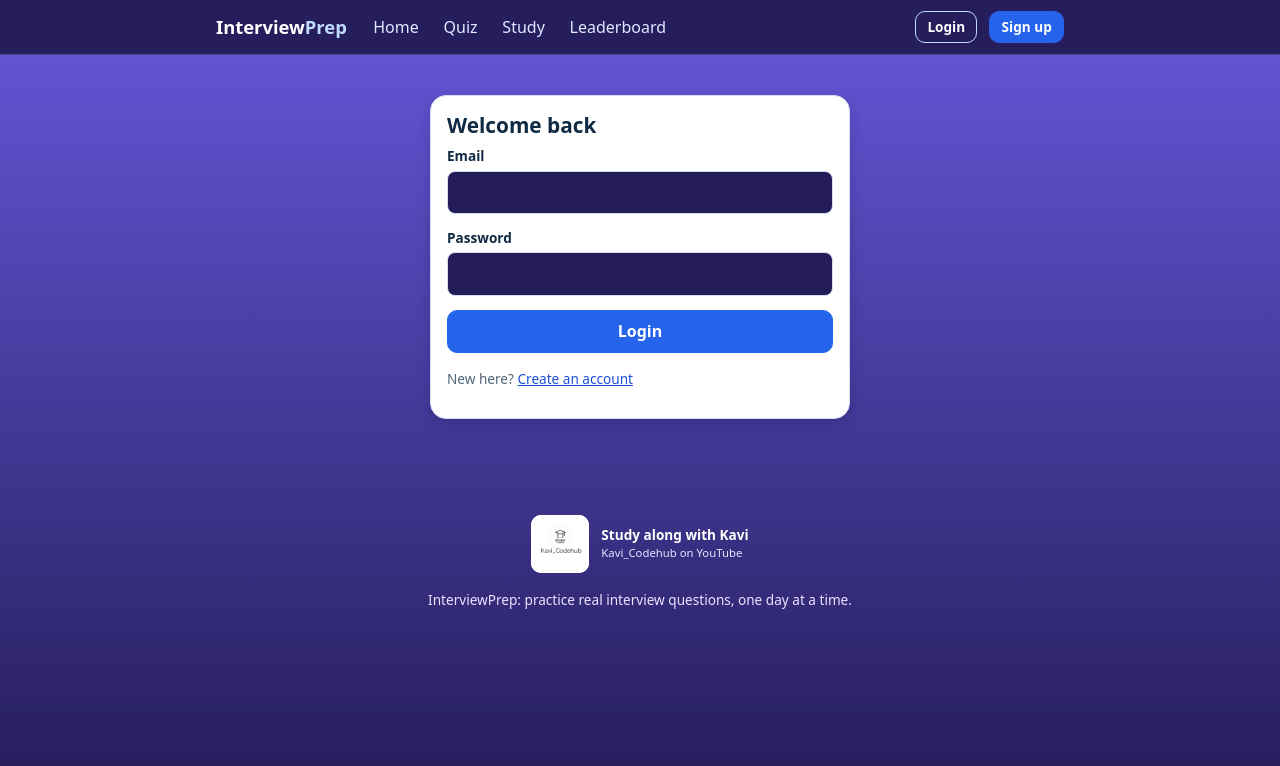
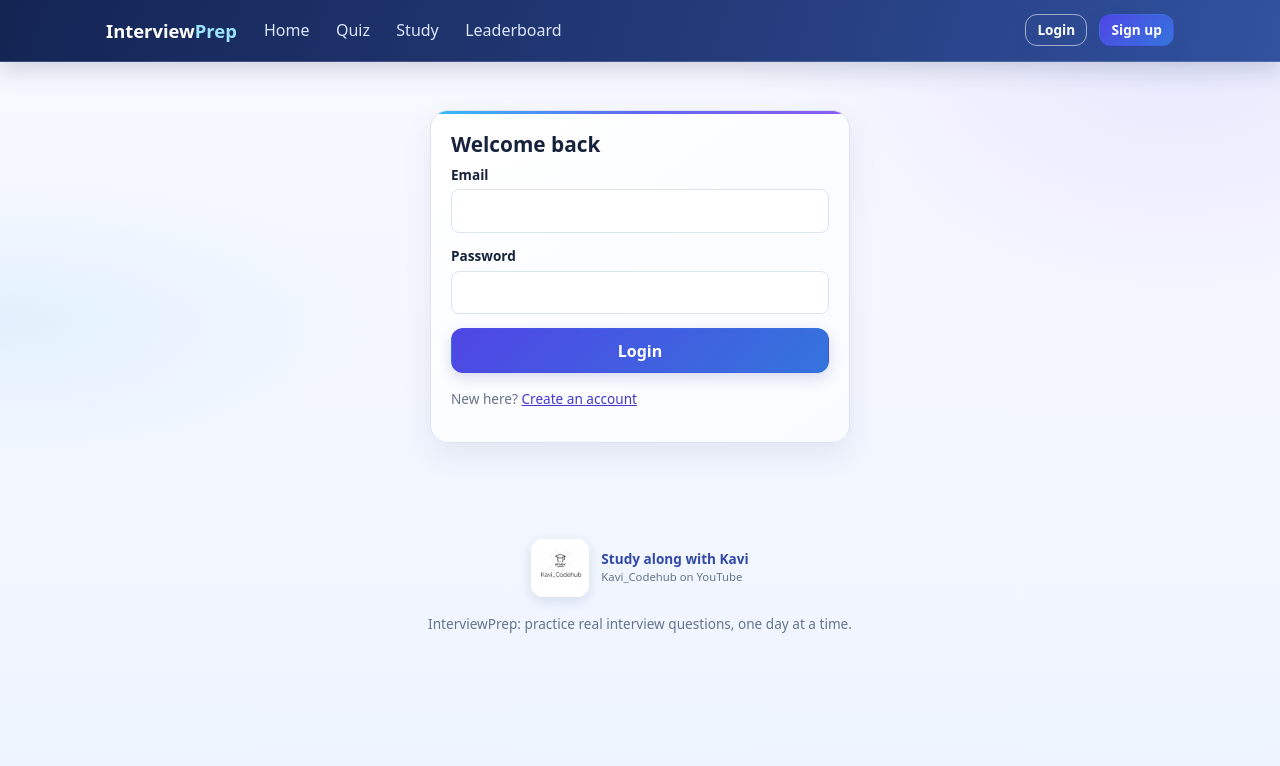
Before and after one commit to KaviBakiyalakshmi/interview-prep-frontend, a React (Vite) app: page /login in a window 1280 px wide. Shown: the top 766 px of the page. Built offline with nearby package versions, Linux system fonts and the light colour scheme; no server answers.

Commit message:
Refresh app with polished indigo theme
Co-authored-by: Copilot <223556219+Copilot@users.noreply.github.com>

```diff
--- a/index.html
+++ b/index.html
@@ -3,7 +3,7 @@
   <head>
     <meta charset="UTF-8" />
     <meta name="viewport" content="width=device-width, initial-scale=1" />
-    <meta name="theme-color" content="#2563eb" />
+    <meta name="theme-color" content="#253c7c" />
     <meta name="description" content="Study along with Kavi: practice Java and Spring Boot interview questions." />
     <link rel="manifest" href="/manifest.webmanifest" />
     <link rel="icon" type="image/png" href="/icon-192.png" />
--- a/src/styles.css
+++ b/src/styles.css
@@ -1,20 +1,20 @@
 :root {
-  --bg: #241c58;
+  --bg: #f3f6ff;
   --surface: #ffffff;
-  --text: #ffffff;
-  --muted: #e8e3ff;
-  --border: #d2deed;
-  --primary: #2563eb;
+  --text: #17233d;
+  --muted: #64748b;
+  --border: #dce4f2;
+  --primary: #4f46e5;
   --primary-text: #ffffff;
-  --accent: #2563eb;
-  --card-text: #102a43;
-  --good: #14532d;
-  --good-bg: #bbf7d0;
-  --bad: #991b1b;
+  --accent: #0284c7;
+  --card-text: #17233d;
+  --good: #166534;
+  --good-bg: #dcfce7;
+  --bad: #b91c1c;
   --bad-bg: #fee2e2;
-  --radius: 16px;
-  --shadow: 0 4px 14px rgba(15, 10, 52, 0.16);
-  color-scheme: dark;
+  --radius: 18px;
+  --shadow: 0 12px 30px rgba(37, 54, 102, 0.08);
+  color-scheme: light;
 }
 
 * { box-sizing: border-box; }
@@ -22,13 +22,16 @@
 body {
   margin: 0;
   min-height: 100vh;
-  background: linear-gradient(180deg, #6658dc 0%, #241c58 100%) fixed;
+  background:
+    radial-gradient(ellipse at 92% 4%, rgba(99, 102, 241, 0.11), transparent 28rem),
+    radial-gradient(ellipse at 0% 40%, rgba(14, 165, 233, 0.08), transparent 24rem),
+    linear-gradient(180deg, #f8f9ff 0%, #eef4ff 100%) fixed;
   color: var(--text);
   font-family: system-ui, -apple-system, 'Segoe UI', Roboto, 'Helvetica Neue', Arial, sans-serif;
   line-height: 1.5;
 }
 
-a { color: var(--primary); text-decoration: none; }
+a { color: #4338ca; text-decoration: none; }
 a:hover { text-decoration: underline; }
 h1, h2, h3 { line-height: 1.25; margin: 0 0 0.5rem; }
 h1 { font-size: 1.8rem; }
@@ -36,7 +39,7 @@ h2 { font-size: 1.3rem; }
 h3 { font-size: 1.05rem; }
 p { margin: 0 0 0.75rem; }
 
-.container { max-width: 880px; margin: 0 auto; padding: 1rem 1rem 3rem; }
+.container { max-width: 980px; margin: 0 auto; padding: 1.5rem 1rem 3rem; }
 .center { text-align: center; padding: 2rem 0; }
 .muted { color: var(--muted); }
 .small-text { font-size: 0.85rem; }
@@ -52,36 +55,42 @@ p { margin: 0 0 0.75rem; }
 .stack > * + * { margin-top: 1rem; }
 
 /* header */
-.site-header { background: rgba(36, 28, 88, 0.96); border-bottom: 1px solid rgba(255, 255, 255, 0.2); position: sticky; top: 0; z-index: 10; }
-.site-header .inner { max-width: 880px; margin: 0 auto; padding: 0.6rem 1rem; display: flex; align-items: center; gap: 1rem; flex-wrap: wrap; }
-.brand { font-weight: 800; font-size: 1.15rem; color: var(--text); }
-.brand span { color: #bfdbfe; }
+.site-header { background: linear-gradient(105deg, #142554 0%, #253c7c 58%, #3152a0 100%); border-bottom: 1px solid rgba(255, 255, 255, 0.16); box-shadow: 0 8px 24px rgba(20, 37, 84, 0.18); position: sticky; top: 0; z-index: 10; }
+.site-header .inner { max-width: 1100px; margin: 0 auto; padding: 0.75rem 1rem; display: flex; align-items: center; gap: 1rem; flex-wrap: wrap; }
+.brand { font-weight: 800; font-size: 1.15rem; color: #ffffff; }
+.brand span { color: #9ce5ff; }
 .nav { display: flex; gap: 0.25rem; flex-wrap: wrap; flex: 1; }
-.nav a { padding: 0.35rem 0.65rem; border-radius: 8px; color: #e0e7ff; font-weight: 500; }
-.nav a.active, .nav a:hover { background: rgba(255, 255, 255, 0.12); color: #ffffff; text-decoration: none; }
-.site-header .btn.ghost { color: #ffffff; border-color: #bfdbfe; }
+.nav a { padding: 0.4rem 0.7rem; border-radius: 10px; color: #dbe7ff; font-weight: 500; }
+.nav a.active, .nav a:hover { background: rgba(255, 255, 255, 0.14); color: #ffffff; text-decoration: none; }
+.site-header .muted { color: #dbe7ff; }
+.site-header .btn.ghost { color: #ffffff; border-color: rgba(255, 255, 255, 0.55); }
 .site-footer { text-align: center; color: var(--muted); font-size: 0.85rem; padding: 1.5rem 1rem 2.5rem; }
 .site-footer p { margin: 0.75rem 0 0; }
-.channel-link { display: inline-flex; align-items: center; gap: 0.75rem; color: #ffffff; text-align: left; }
+.channel-link { display: inline-flex; align-items: center; gap: 0.75rem; color: #3349a8; text-align: left; }
 .channel-link:hover { color: var(--primary); text-decoration: none; }
-.channel-link img { width: 58px; height: 58px; object-fit: contain; border-radius: 10px; background: #fff; }
+.channel-link img { width: 58px; height: 58px; object-fit: contain; border-radius: 12px; background: #fff; box-shadow: 0 4px 12px rgba(25, 45, 98, 0.12); }
 .channel-link span, .channel-link small { display: block; }
 .channel-link small { color: var(--muted); }
 
 /* cards + forms */
-.card { background: var(--surface); color: var(--card-text); border: 1px solid var(--border); border-radius: var(--radius); padding: 1rem; box-shadow: var(--shadow); margin-bottom: 0.9rem; }
-.card .muted { color: #52657a; }
-.card a { color: #1d4ed8; text-decoration: underline; }
+.card { position: relative; overflow: hidden; background: linear-gradient(145deg, #ffffff 0%, #f9fbff 100%); color: var(--card-text); border: 1px solid var(--border); border-radius: var(--radius); padding: 1.25rem; box-shadow: var(--shadow); margin-bottom: 1rem; }
+.card::before { content: ''; position: absolute; inset: 0 0 auto; height: 3px; background: linear-gradient(90deg, #38bdf8, #6366f1, #8b5cf6); }
+.card .muted { color: var(--muted); }
+.card a { color: #4338ca; text-decoration: underline; }
 .card a.btn { text-decoration: none; }
 .card .btn.ghost { color: var(--primary); border-color: var(--primary); }
 .card .chip { color: var(--primary); border-color: var(--primary); }
-.hero { padding: 1.5rem 0 1rem; }
-.hero h1 { color: #ffffff; }
-.hero p { color: var(--muted); font-size: 1.05rem; max-width: 640px; }
+.hero { position: relative; overflow: hidden; padding: 2rem; margin: 0.25rem 0 1.25rem; border: 1px solid rgba(255, 255, 255, 0.35); border-radius: 26px; background: linear-gradient(120deg, #334fc4 0%, #5b4bd8 56%, #347bb9 100%); box-shadow: 0 18px 42px rgba(51, 63, 157, 0.22); }
+.hero::after { content: ''; position: absolute; width: 280px; height: 280px; right: -100px; top: -175px; border-radius: 50%; background: rgba(255, 255, 255, 0.12); pointer-events: none; }
+.hero h1 { position: relative; color: #ffffff; }
+.hero p { position: relative; color: #eaf3ff; font-size: 1.05rem; max-width: 640px; }
+.hero .row { position: relative; }
+.hero .btn { background: #ffffff; border-color: #ffffff; color: #3349a8; box-shadow: 0 6px 16px rgba(16, 29, 86, 0.18); }
+.hero .btn.ghost { background: transparent; color: #ffffff; border-color: rgba(255, 255, 255, 0.7); }
 label { display: block; font-size: 0.85rem; font-weight: 600; margin-bottom: 0.25rem; }
 input, select, textarea {
   width: 100%; padding: 0.55rem 0.7rem; border: 1px solid var(--border); border-radius: 8px;
-  background: var(--bg); color: var(--text); font: inherit;
+  background: #ffffff; color: var(--text); font: inherit;
 }
 input:focus, select:focus, textarea:focus { outline: 2px solid var(--primary); outline-offset: 1px; }
 textarea { min-height: 90px; resize: vertical; }
@@ -89,10 +98,10 @@ textarea { min-height: 90px; resize: vertical; }
 .narrow { max-width: 420px; margin: 1.5rem auto; }
 
 .btn {
-  display: inline-block; border: 1px solid var(--primary); background: var(--primary); color: var(--primary-text);
-  padding: 0.55rem 1rem; border-radius: 10px; font: inherit; font-weight: 600; cursor: pointer;
+  display: inline-block; border: 1px solid transparent; background: linear-gradient(135deg, #4f46e5, #3474dc); color: var(--primary-text);
+  padding: 0.6rem 1.05rem; border-radius: 12px; font: inherit; font-weight: 700; cursor: pointer; box-shadow: 0 5px 14px rgba(51, 65, 155, 0.18);
 }
-.btn:hover { filter: brightness(1.05); text-decoration: none; }
+.btn:hover { filter: brightness(1.07); transform: translateY(-1px); text-decoration: none; }
 .btn:disabled { opacity: 0.55; cursor: not-allowed; }
 .btn.ghost { background: transparent; color: var(--primary); }
 .btn.small { padding: 0.3rem 0.7rem; font-size: 0.85rem; }
@@ -104,37 +113,38 @@ textarea { min-height: 90px; resize: vertical; }
 .alert.success { background: var(--good-bg); color: var(--good); }
 
 .badges { display: flex; gap: 0.35rem; flex-wrap: wrap; }
-.badge { font-size: 0.72rem; font-weight: 600; padding: 0.15rem 0.5rem; border-radius: 999px; background: var(--bg); border: 1px solid var(--border); color: var(--muted); text-transform: capitalize; }
+.badge { font-size: 0.72rem; font-weight: 600; padding: 0.2rem 0.6rem; border-radius: 999px; background: #eef2ff; border: 1px solid #dfe4ff; color: #4542a8; text-transform: capitalize; }
 .badge.accent { background: var(--primary); border-color: var(--primary); color: var(--primary-text); }
+.card .badge.accent { background: #e0f2fe; border-color: #bae6fd; color: #075985; }
 
 /* questions + options */
 .question { font-size: 1.1rem; margin: 0.75rem 0; white-space: pre-line; }
 .options { list-style: none; padding: 0; margin: 0 0 0.75rem; display: grid; gap: 0.5rem; }
 .option {
   display: flex; gap: 0.65rem; align-items: flex-start; text-align: left; width: 100%;
-  padding: 0.65rem 0.8rem; border: 1px solid var(--border); border-radius: 10px;
-  background: #ffffff; color: var(--card-text); font: inherit;
+  padding: 0.75rem 0.85rem; border: 1px solid var(--border); border-radius: 12px;
+  background: #ffffff; color: var(--card-text); font: inherit; transition: border-color 0.15s, background 0.15s, transform 0.15s;
 }
 button.option { cursor: pointer; }
-button.option:hover:not(:disabled) { border-color: var(--primary); }
-.option.selected { border-color: var(--primary); box-shadow: 0 0 0 1px var(--primary); }
-.option.correct { background: #17653d; border-color: #82e1a9; color: #ffffff; }
-.option.wrong { background: #8e2638; border-color: #ff9ca8; color: #ffffff; }
-.letter { flex: none; width: 1.6rem; height: 1.6rem; border-radius: 50%; display: inline-flex; align-items: center; justify-content: center; font-size: 0.8rem; font-weight: 700; background: var(--bg); color: #ffffff; border: 1px solid var(--border); }
+button.option:hover:not(:disabled) { border-color: #818cf8; background: #f5f6ff; transform: translateY(-1px); }
+.option.selected { border-color: var(--primary); background: #eef2ff; box-shadow: 0 0 0 2px rgba(79, 70, 229, 0.12); }
+.option.correct { background: var(--good-bg); border-color: #86efac; color: #14532d; }
+.option.wrong { background: var(--bad-bg); border-color: #fca5a5; color: #991b1b; }
+.letter { flex: none; width: 1.6rem; height: 1.6rem; border-radius: 50%; display: inline-flex; align-items: center; justify-content: center; font-size: 0.8rem; font-weight: 700; background: #eef2ff; color: #4338ca; border: 1px solid #dfe4ff; }
 .tag { margin-left: auto; font-size: 0.75rem; font-weight: 700; white-space: nowrap; }
 
-.explanation { background: #eff6ff; color: var(--card-text); border-radius: 10px; padding: 0.75rem; margin-top: 0.5rem; }
+.explanation { background: #f1f5ff; color: var(--card-text); border: 1px solid #e1e8fb; border-radius: 12px; padding: 0.85rem; margin-top: 0.5rem; }
 .tabs { display: flex; gap: 0.35rem; margin-bottom: 0.5rem; }
-.tab { border: 1px solid var(--border); background: transparent; color: var(--muted); border-radius: 999px; padding: 0.15rem 0.7rem; font: inherit; font-size: 0.8rem; cursor: pointer; }
+.tab { border: 1px solid var(--border); background: #ffffff; color: var(--muted); border-radius: 999px; padding: 0.2rem 0.75rem; font: inherit; font-size: 0.8rem; cursor: pointer; }
 .tab.active { background: var(--primary); border-color: var(--primary); color: var(--primary-text); }
 .explanation p { margin: 0; }
 
 /* progress + ring */
-.progress { height: 8px; background: var(--border); border-radius: 999px; overflow: hidden; margin-bottom: 1rem; }
+.progress { height: 8px; background: #e1e8f5; border-radius: 999px; overflow: hidden; margin-bottom: 1rem; }
 .progress > div { height: 100%; background: var(--primary); transition: width 0.2s; }
 .ring {
   --pct: 0; width: 120px; height: 120px; border-radius: 50%; display: grid; place-items: center; flex: none;
-  background: conic-gradient(var(--primary) calc(var(--pct) * 1%), var(--border) 0);
+  background: conic-gradient(var(--primary) calc(var(--pct) * 1%), #e1e8f5 0);
 }
 .ring > div { width: 92px; height: 92px; border-radius: 50%; background: var(--surface); display: grid; place-items: center; font-weight: 800; font-size: 1.4rem; }
 
@@ -158,7 +168,12 @@ th { font-size: 0.8rem; color: var(--muted); font-weight: 600; }
 .question p:last-child { margin-bottom: 0; }
 pre.code {
   margin: 0.5rem 0; padding: 0.75rem; overflow-x: auto; border-radius: 8px;
-  background: #eff6ff; border: 1px solid var(--border); color: var(--card-text);
+  background: #111d3a; border: 1px solid #273961; color: #eaf3ff;
   font-family: ui-monospace, SFMono-Regular, Menlo, Consolas, monospace; font-size: 0.85rem; line-height: 1.45;
 }
 pre.code code { font-family: inherit; white-space: pre; }
+
+@media (max-width: 640px) {
+  .hero { padding: 1.4rem; border-radius: 20px; }
+  .card { padding: 1rem; }
+}
```
Also changed, not shown: public/manifest.webmanifest.
